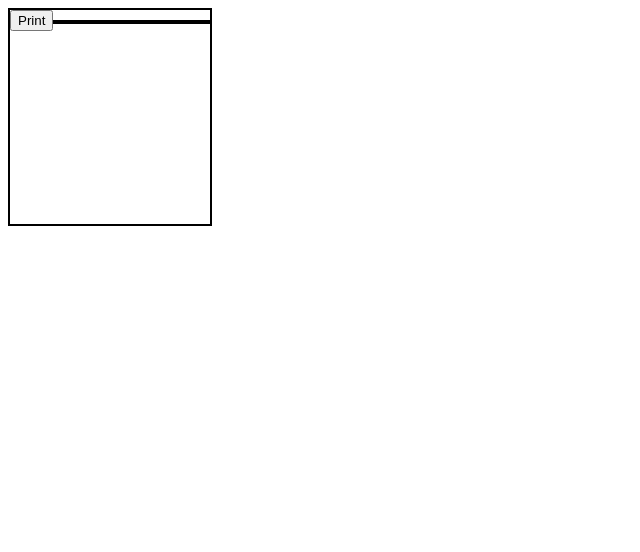
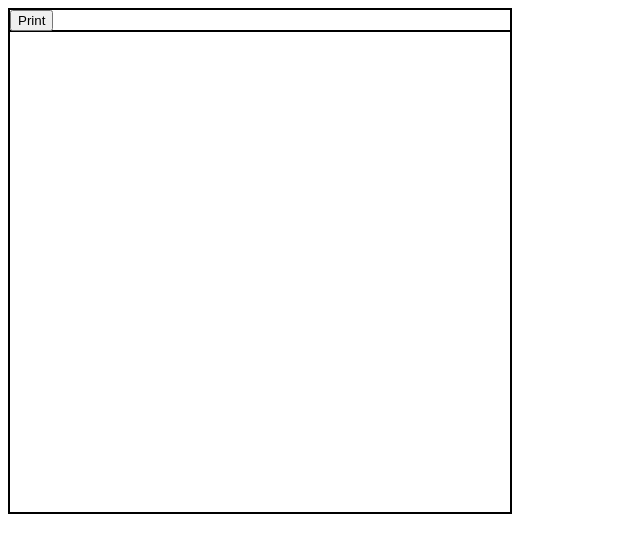
Before and after one commit to AL-SCHOOL/notepad, a plain HTML site: page index.html in a window 1280 px wide. Shown: the whole page, without its empty margins (0-640 px from the left). Drawn offline with Linux system fonts and the light colour scheme.

Commit message:
Update index.html

```diff
--- a/index.html
+++ b/index.html
@@ -8,19 +8,22 @@
 
 <style>
   #tools {
-    border-style: solid;
+    border-left-style: solid;
+    border-right-style: solid;
+    border-top-style: solid;
+    border-bottom-style: none;
     border-width: 2px;
     border-color: black;
-    height: 10px;
-    width: 200px;
+    height: 20px;
+    width: 500px;
   }
 
   #notes {
     border-style: solid;
     border-width: 2px;
     border-color: black;
-    height: 200px;
-    width: 200px;
+    height: 480px;
+    width: 500px;
   }
 </style>
 
```
